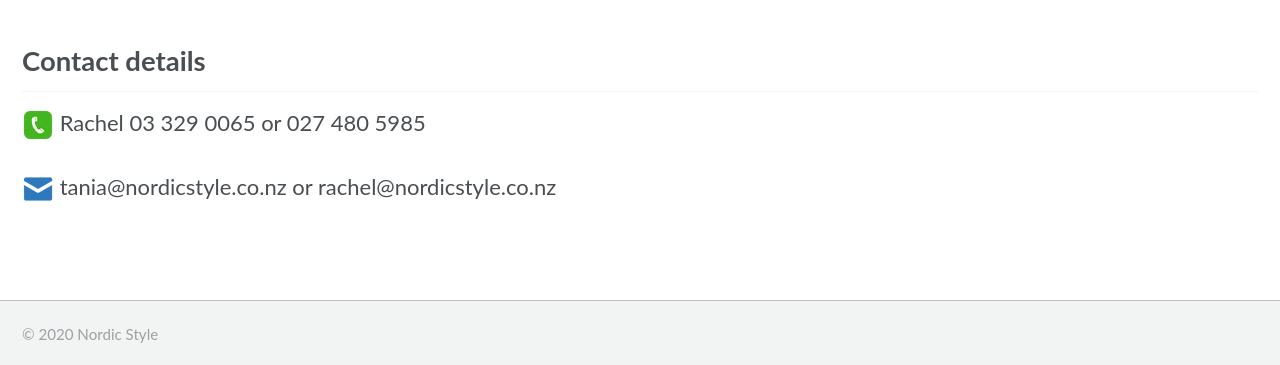
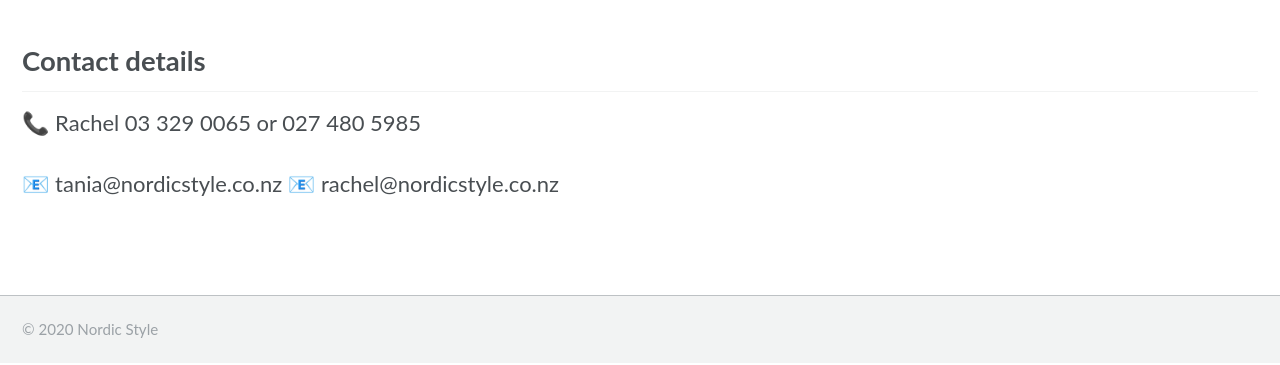
Before and after one commit to nordicstyle/nordicstyle.github.io, a Jekyll site: the page built from _pages/about.md, in a window 1280 px wide. Shown: the part 1024-1389 px from the top of the page. Built offline with Jekyll 4.4.1, drawn with Linux system fonts in a browser that asks for light colours; emoji names are drawn with the system emoji font.

Commit message:
Update about.md

```diff
--- a/_pages/about.md
+++ b/_pages/about.md
@@ -27,6 +27,7 @@
 
 
 ## Contact details
-![alt text](/assets/images/phone.png "Contact Phone") Rachel  03 329 0065  or  027 480 5985
+:telephone_receiver: Rachel 03 329 0065 or 027 480 5985
 
-![alt text](/assets/images/email.png "Contact Email")  tania@nordicstyle.co.nz  or  rachel@nordicstyle.co.nz
+:email: tania@nordicstyle.co.nz
+:email: rachel@nordicstyle.co.nz
```
